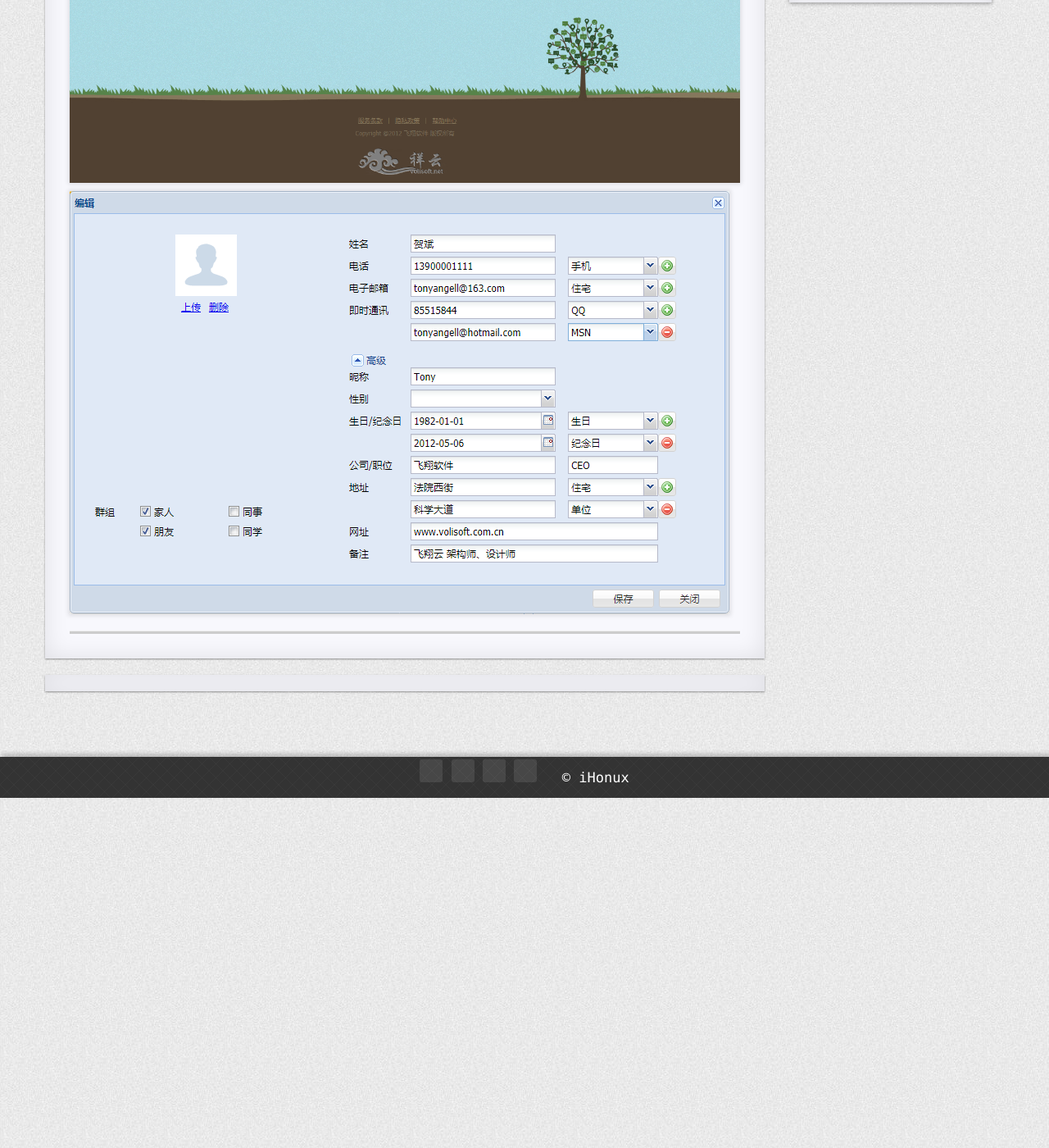
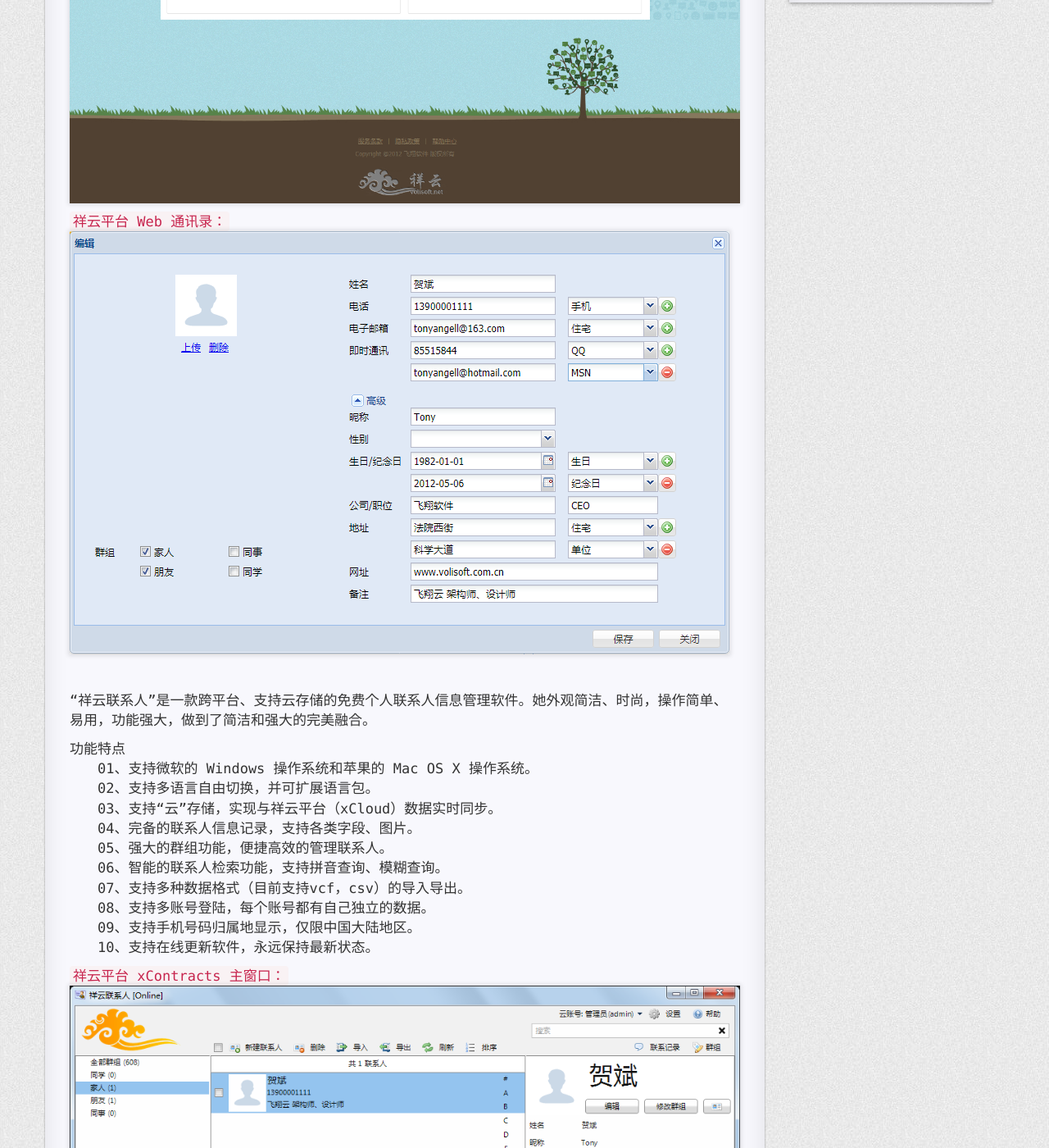
Before and after one commit to fxrj/fxrj.github.io, a Jekyll site: the page built from _posts/2012-09-20-web-platform.md, in a window 1280 px wide and 1400 px high, scrolled down 643 px. Shown: the whole window at 82% size. Built offline with Jekyll 4.4.1, drawn with Linux system fonts in a browser that asks for light colours; nearby versions of some CDN libraries; comment, search, counter and statistics services are not loaded; a style sheet for code colours, icons or effects is not loaded; before the commit the page ends 1616 px from its top, so only the background shows below that; some of the changed text lies outside the part shown.

Commit message:
Update 2012-09-20-web-platform.md

```diff
--- a/_posts/2012-09-20-web-platform.md
+++ b/_posts/2012-09-20-web-platform.md
@@ -8,6 +8,31 @@
 * TOC
 {:toc}
 
+`祥云平台：`<br/>
 ![祥云 1.0 beta 20130105]({{ site.imgrepo }}/祥云1.0beta20130105.png)
 
+`祥云平台 Web 通讯录：`<br/>
 ![祥云 Web 通讯录]({{ site.imgrepo }}/祥云-通讯录2.png)
+
+<br/>
+
+“祥云联系人”是一款跨平台、支持云存储的免费个人联系人信息管理软件。她外观简洁、时尚，操作简单、易用，功能强大，做到了简洁和强大的完美融合。
+
+功能特点
+<br/>
+　　01、支持微软的 Windows 操作系统和苹果的 Mac OS X 操作系统。<br/>
+　　02、支持多语言自由切换，并可扩展语言包。<br/>
+　　03、支持“云”存储，实现与祥云平台（xCloud）数据实时同步。<br/>
+　　04、完备的联系人信息记录，支持各类字段、图片。<br/>
+　　05、强大的群组功能，便捷高效的管理联系人。<br/>
+　　06、智能的联系人检索功能，支持拼音查询、模糊查询。<br/>
+　　07、支持多种数据格式（目前支持vcf，csv）的导入导出。<br/>
+　　08、支持多账号登陆，每个账号都有自己独立的数据。<br/>
+　　09、支持手机号码归属地显示，仅限中国大陆地区。<br/>
+　　10、支持在线更新软件，永远保持最新状态。<br/>
+
+`祥云平台 xContracts 主窗口：`<br/>
+![祥云 xContracts 主窗口]({{ site.imgrepo }}/祥云-xContracts_01.png)
+
+`祥云平台 xContracts 修改联系人窗口：`<br/>
+![祥云 xContracts 修改联系人窗口]({{ site.imgrepo }}/祥云-xContracts_02.png)
```
